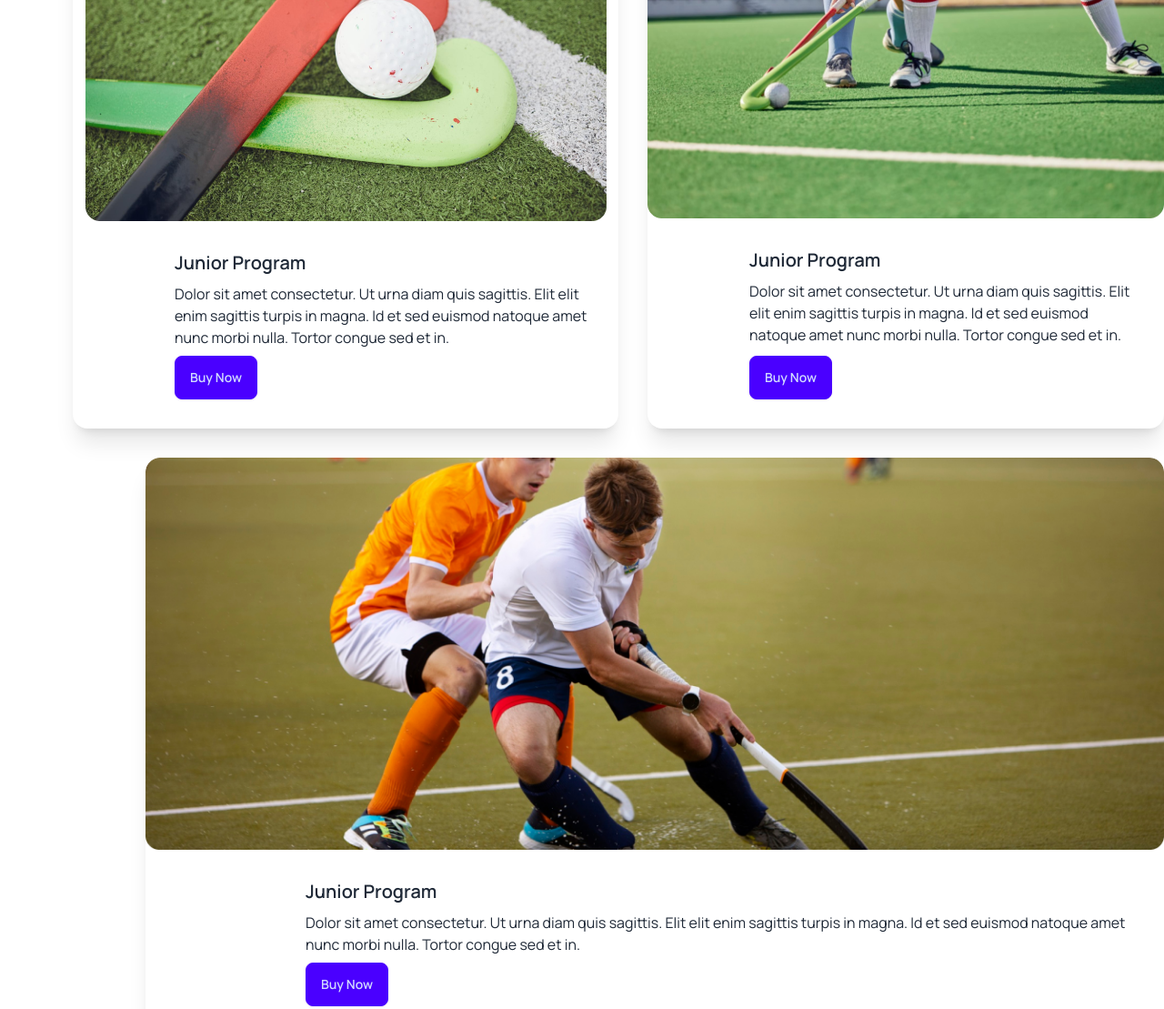
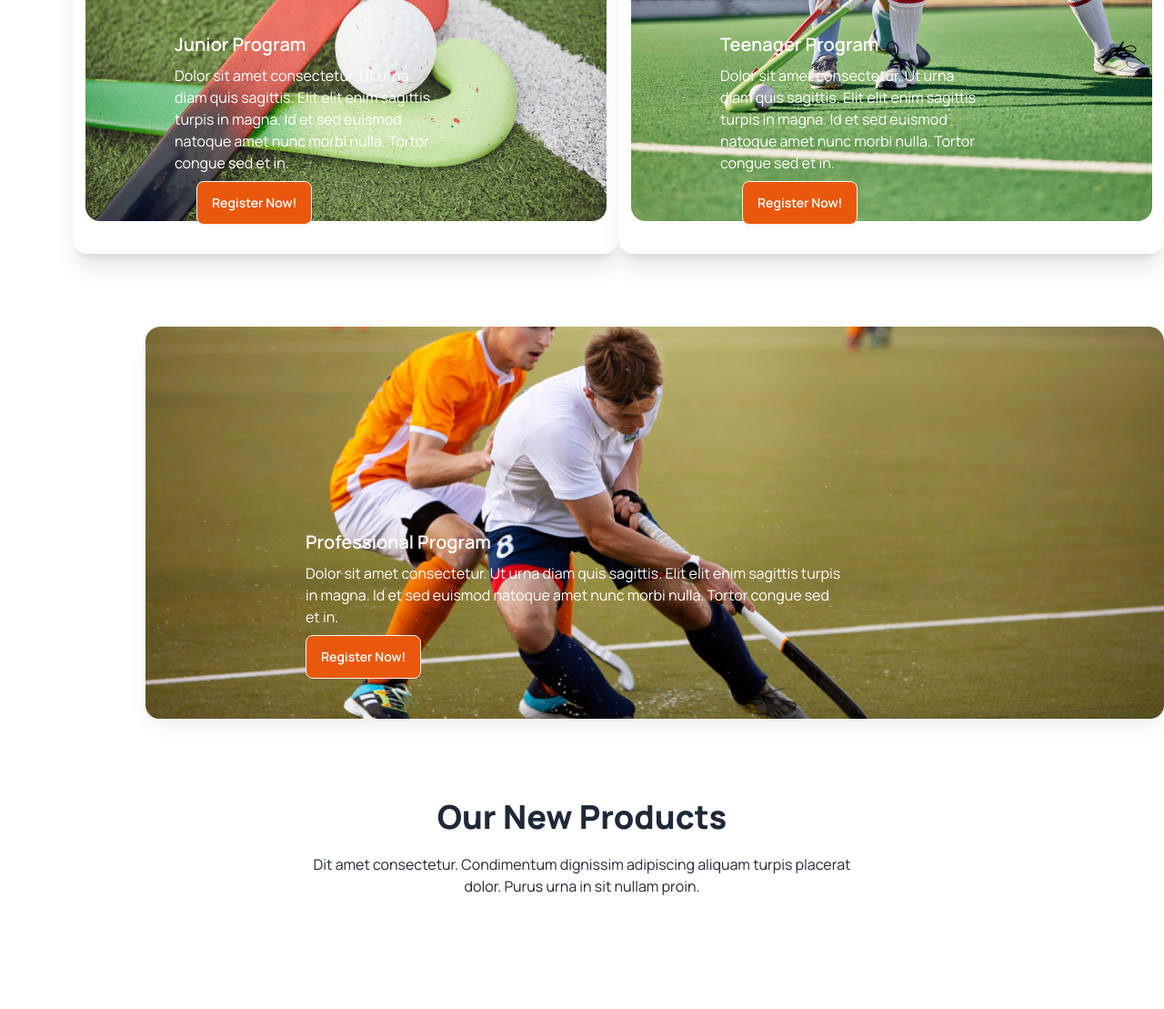
Before and after one commit to nurujjaman88/B9A3-Hockeys-main, a plain HTML site: page index.html in a window 1280 px wide. Shown: the part 1594-2703 px from the top of the page at 91% size. After the commit the page ends 2580 px from the top, so only its background shows below. Drawn offline with nearby package versions, Linux system fonts and the light colour scheme.

Commit message:
added our new products

```diff
--- a/index.html
+++ b/index.html
@@ -108,43 +108,48 @@
             <!-- 1st card -->
             <div class="card bg-base-100 shadow-xl">
                 <figure><img src="Images/2.png" alt="Shoes" /></figure>
-                <div class="card-body ml-20">
+                <div class="card-body ml-20 -mt-60 mr-40 text-[#FFF]">
                   <h2 class="card-title">Junior Program</h2>
                   <p>Dolor sit amet consectetur. Ut urna diam quis sagittis. Elit elit
                     enim sagittis turpis in magna. Id et sed euismod natoque amet nunc morbi nulla. Tortor congue sed et in.</p>
                   <div class="card-actions justify-start">
-                    <button class="btn btn-primary">Buy Now</button>
+                    <button class="btn ml-6 bg-orange-600 text-[#FFF]">Register Now!</button>
                   </div>
                 </div>
               </div>
 
-              <div class="card ml-8 bg-base-100 shadow-xl">
+              <div class="card bg-base-100 shadow-xl">
                 <figure><img src="Images/3.png" alt="Shoes" /></figure>
-                <div class="card-body">
-                  <h2 class="card-title ml-20">Junior Program</h2>
-                  <p class="ml-20">Dolor sit amet consectetur. Ut urna diam quis sagittis. Elit elit
+                <div class="card-body ml-20 -mt-60 mr-40 text-[#FFF]">
+                  <h2 class="card-title">Teenager Program</h2>
+                  <p>Dolor sit amet consectetur. Ut urna diam quis sagittis. Elit elit
                     enim sagittis turpis in magna. Id et sed euismod natoque amet nunc morbi nulla. Tortor congue sed et in.</p>
                   <div class="card-actions justify-start">
-                    <button class="btn btn-primary ml-20">Buy Now</button>
+                    <button class="btn ml-6 bg-orange-600 text-[#FFF]">Register Now!</button>
                   </div>
                 </div>
               </div>
 
               <div class="row-span-2 col-span-2">
-                <div class="card mt-8 ml-20 bg-base-100 shadow-xl">
+                <div class="card mt-20 ml-20 bg-base-100 shadow-xl">
                     <figure><img src="Images/4.png" alt="Shoes" /></figure>
-                    <div class="card-body ml-16">
-                      <h2 class="card-title ml-20">Junior Program</h2>
-                      <p class="ml-20">Dolor sit amet consectetur. Ut urna diam quis sagittis. Elit elit
+                    <div class="card-body ml-16 -mt-60 text-[#FFF]">
+                      <h2 class="card-title ml-20">Professional Program</h2>
+                      <p class="ml-20 mr-80">Dolor sit amet consectetur. Ut urna diam quis sagittis. Elit elit
                         enim sagittis turpis in magna. Id et sed euismod natoque amet nunc morbi nulla. Tortor congue sed et in.</p>
                       <div class="card-actions justify-start">
-                        <button class="btn btn-primary ml-20">Buy Now</button>
+                        <button class="btn ml-20 bg-orange-600 text-[#FFF]">Register Now!</button>
                       </div>
                     </div>
                   </div>
               </div>
+         </div>
 
-         </div>
+         <!-- Our New Products section -->
+        <section class="text-center mt-20">
+            <h2 class="text-4xl font-extrabold mt-8 p-5">Our New Products</h2>
+            <p class="lg:max-w-3xl m-auto">Dit amet consectetur. Condimentum dignissim adipiscing aliquam turpis placerat <br> dolor. Purus urna in sit nullam proin. </p>
+             </section>
     </main>
 
     <footer>
```
